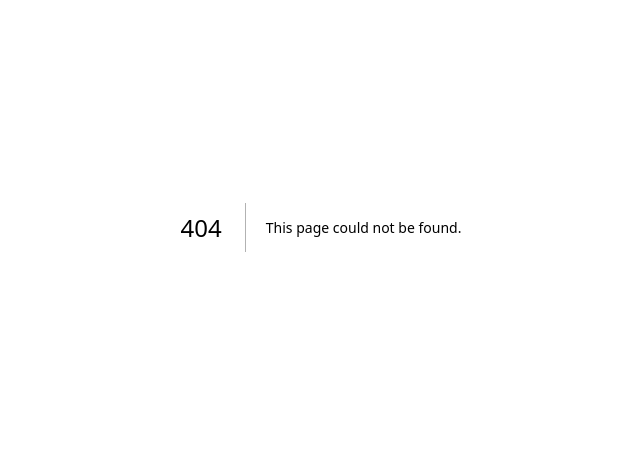
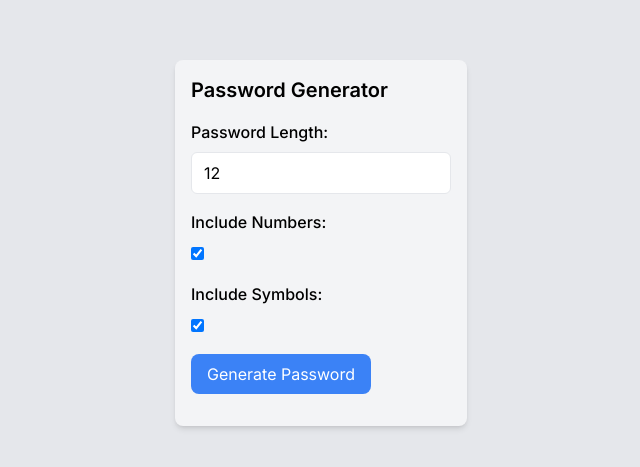
Before and after one commit to i-Buster/online-tools, a Next.js app: page /password-generator in a window 1280 px wide. Before the commit this address had no page. Shown: the part 173-640 px from the top of the page, without its empty margins (319-959 px from the left). Built offline with nearby package versions, Linux system fonts and the light colour scheme.

Commit message:
Added Password Generator tool

```diff
--- /dev/null
+++ b/app/(routes)/password-generator/page.tsx
@@ -0,0 +1,87 @@
+'use client'
+
+import React, { useState } from 'react';
+
+const PasswordGenerator = () => {
+    const [password, setPassword] = useState('');
+    const [length, setLength] = useState(12);
+    const [includeNumbers, setIncludeNumbers] = useState(true);
+    const [includeSymbols, setIncludeSymbols] = useState(true);
+
+    const generatePassword = () => {
+        const lowerCaseLetters = 'abcdefghijklmnopqrstuvwxyz';
+        const upperCaseLetters = 'ABCDEFGHIJKLMNOPQRSTUVWXYZ';
+        const numbers = '0123456789';
+        const symbols = '!@#$%^&*()_+-=[]{}|;:,.<>?';
+
+        let characters = lowerCaseLetters + upperCaseLetters;
+        if (includeNumbers) characters += numbers;
+        if (includeSymbols) characters += symbols;
+
+        let generatedPassword = '';
+        for (let i = 0; i < length; i++) {
+            const randomIndex = Math.floor(Math.random() * characters.length);
+            generatedPassword += characters[randomIndex];
+        }
+        setPassword(generatedPassword);
+    };
+
+    return (
+        <div className="min-h-screen bg-gray-200 flex justify-center items-center">
+            <div className="max-w-lg mx-auto mt-8 p-4 bg-gray-100 shadow-md rounded-lg">
+                <h2 className="text-xl font-semibold mb-4">Password Generator</h2>
+                <div className="mb-4">
+                    <label htmlFor="passwordLength" className="block font-medium mb-2">
+                        Password Length:
+                    </label>
+                    <input
+                        type="number"
+                        id="passwordLength"
+                        className="border rounded-md px-3 py-2 w-full"
+                        value={length}
+                        onChange={(e) => setLength(Number(e.target.value))}
+                    />
+                </div>
+                <div className="mb-4">
+                    <label htmlFor="includeNumbers" className="block font-medium mb-2">
+                        Include Numbers:
+                    </label>
+                    <input
+                        type="checkbox"
+                        id="includeNumbers"
+                        checked={includeNumbers}
+                        onChange={(e) => setIncludeNumbers(e.target.checked)}
+                    />
+                </div>
+                <div className="mb-4">
+                    <label htmlFor="includeSymbols" className="block font-medium mb-2">
+                        Include Symbols:
+                    </label>
+                    <input
+                        type="checkbox"
+                        id="includeSymbols"
+                        checked={includeSymbols}
+                        onChange={(e) => setIncludeSymbols(e.target.checked)}
+                    />
+                </div>
+                <button
+                    className="bg-blue-500 text-white py-2 px-4 rounded-lg hover:bg-blue-600"
+                    onClick={generatePassword}
+                >
+                    Generate Password
+                </button>
+                <div className="mt-4">
+                    {password && (
+                        <textarea
+                            className="border rounded-md px-3 py-2 w-full mt-2"
+                            value={password}
+                            readOnly
+                        />
+                    )}
+                </div>
+            </div>
+        </div>
+    );
+};
+
+export default PasswordGenerator;
--- a/app/page.tsx
+++ b/app/page.tsx
@@ -7,6 +7,7 @@ export default function Home() {
         <Link href='/binary-to-text'>Binary to Text</Link>
         <Link href='/case-converter'>Case Converter</Link>
         <Link href='/word-replacer'>Word Replacer</Link>
+        <Link href='/password-generator'>Password Generator</Link>
     </main>
   )
 }
```
